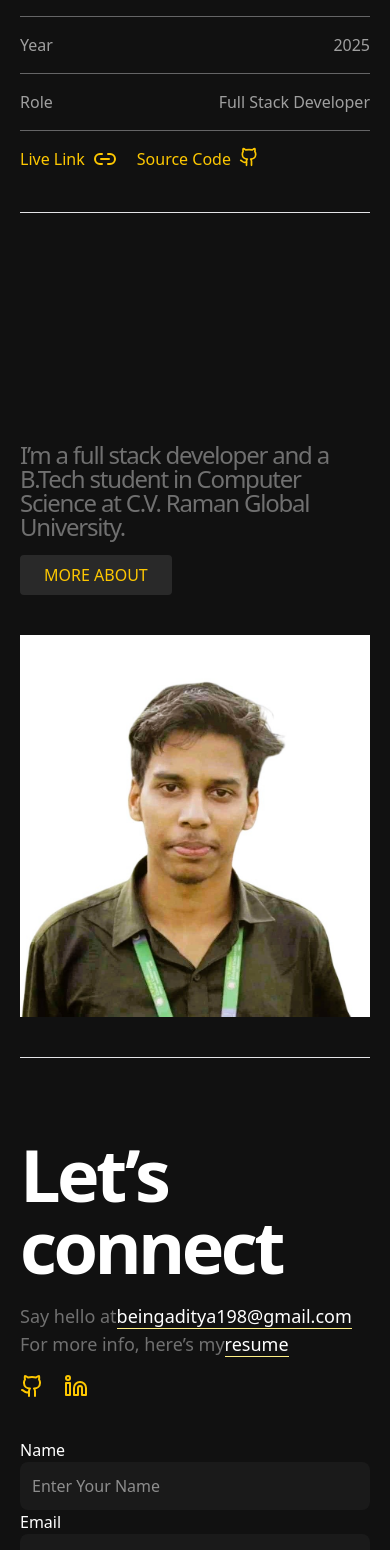
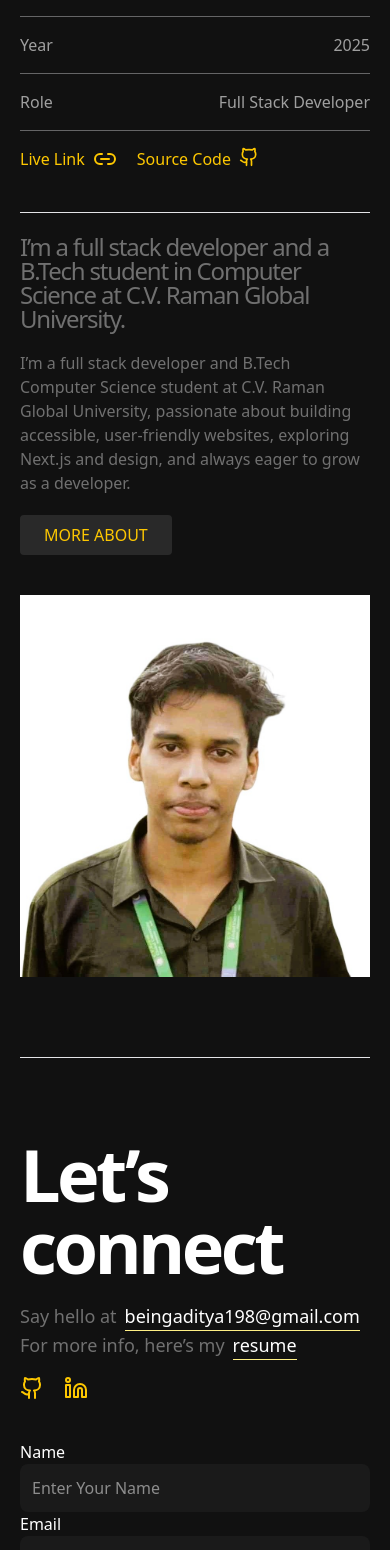
Before and after one commit to Ui-Adiii/Portfolio, a React (Vite) app: page / in a window 390 px wide. Shown: the part 2418-3968 px from the top of the page. Built offline with nearby package versions, Linux system fonts and the light colour scheme.

Commit message:
scroll to top

```diff
--- a/src/App.jsx
+++ b/src/App.jsx
@@ -7,12 +7,15 @@ import About from "./pages/About";
 import Experience from "./pages/Experience";
 import React from "react";
 import SmoothScroll from "./components/SmoothScroll";
-      // SmoothScroll
+import ScrollTop from "./components/ScrollTop";
+
+
 const App = () => {
 
   return (
     <>
       <NavBar />
+      <ScrollTop/>
       <SmoothScroll>
 
       <div className="px-5 md:px-10 lg:px-20 ">
--- /dev/null
+++ b/src/components/ScrollTop.jsx
@@ -0,0 +1,14 @@
+import React, { useEffect } from 'react'
+import { useLocation } from 'react-router-dom';
+
+const ScrollTop = () => {
+  const {pathname} = useLocation();
+
+  useEffect(() => {
+    window.scrollTo(0,0);
+  }, [pathname])
+
+   return null;
+}
+
+export default ScrollTop
--- a/src/context/Context.jsx
+++ b/src/context/Context.jsx
@@ -24,6 +24,7 @@ const data = {
     "Github",
     "Tailwind Css",
     "Redux",
+    "Oop"
   ],
   experiences: [
     {
--- a/src/pages/About.jsx
+++ b/src/pages/About.jsx
@@ -1,32 +1,33 @@
 import React, { useContext } from "react";
 import { Link } from "react-router-dom";
 import ProfilePic2 from "/images/ProfilePic2.jpeg";
-import {easeIn, motion} from 'framer-motion'
+import { easeIn, motion } from "framer-motion";
 import { InfoContext } from "@/context/Context";
 const About = () => {
-  const {shortDescription,description}=useContext(InfoContext)
+  const { shortDescription, description } = useContext(InfoContext);
   return (
-    <div className="flex py-10 md:py-44  text-white flex-col-reverse min-h-screen md:flex-row  gap-10 lg:gap-0">
+    <div className="flex py-20  md:py-44  text-white flex-col-reverse max-h-screen md:flex-row  gap-10 lg:gap-0">
       <div className="w-full md:w-1/2   ">
         <motion.h1
           initial={{
-          y:30,
-          opacity:0
+            y: 30,
+            opacity: 0,
           }}
           whileInView={{
-          y:0,
-          opacity:1
+            y: 0,
+            opacity: 1,
           }}
           viewport={{
-          once:false,
-          amount:.8
+            once: false,
+            amount: 0.8,
           }}
           transition={{
-          delay:.3,
-          duration:.5,
-          ease:easeIn
+            delay: 0.3,
+            duration: 0.5,
+            ease: easeIn,
           }}
-        className="md:text-7xl font-semibold tracking-tighter uppercase hidden md:block">
+          className="md:text-7xl font-semibold tracking-tighter uppercase hidden md:block"
+        >
           about me
         </motion.h1>
         <img
@@ -38,46 +39,47 @@ const About = () => {
       <div className="w-full md:w-1/2 ">
         <motion.h1
           initial={{
-          y:20,
-          opacity:0
+            y: 20,
+            opacity: 0,
           }}
           whileInView={{
-          y:0,
-opacity:1
+            y: 0,
+            opacity: 1,
           }}
           viewport={{
-          amount:.7,
-          once:false
+            amount: 0,
+            once: false,
           }}
           transition={{
-          delay:0.2,
-          duration:.5,
-          ease:easeIn
+            delay: 0.2,
+            duration: 0.5,
+            ease: easeIn,
           }}
-        className=" text-2xl text-white/40 md:text-3xl md:text-white lg:text-4xl  tracking-tighter leading-none ">
+          className=" text-2xl text-white/40 md:text-3xl md:text-white lg:text-4xl  tracking-tighter leading-none "
+        >
           {shortDescription}
         </motion.h1>
         <motion.p
           initial={{
-          y:20,
-          opacity:0
+            y: 20,
+            opacity: 0,
           }}
           whileInView={{
-          y:0,
-opacity:1
+            y: 0,
+            opacity: 1,
           }}
           viewport={{
-          amount:1,
-          once:false
+            amount: 1,
+            once: false,
           }}
           transition={{
-          delay:0.2,
+            delay: 0.2,
 
-          duration:.5,
-          ease:easeIn
+            duration: 0.5,
+            ease: easeIn,
           }}
-
-        className="hidden md:block text-white/40 my-5">
+          className=" text-white/40 my-5"
+        >
           {description}
         </motion.p>
 
--- a/src/pages/Contact.jsx
+++ b/src/pages/Contact.jsx
@@ -32,13 +32,13 @@ opacity:1
         className="text-7xl tracking-tighter font-semibold leading-none">
           Let’s connect
         </motion.h1>
-        <p className="mt-5 text-lg text-white/40">
+        <p className="mt-5 text-lg flex gap-2 text-white/40">
           Say hello at
           <span className="text-white border-b-yellow-200 border-b">
             {email}
           </span>
         </p>
-        <p className="text-lg text-white/40">
+        <p className="text-lg flex gap-2 text-white/40">
           For more info, here’s my
           <a
             className="text-white border-b-yellow-200 border-b"
--- a/src/pages/Experience.jsx
+++ b/src/pages/Experience.jsx
@@ -5,6 +5,8 @@ import Capability from "./Capability";
 import MyExp from "./MyExp";
 
 const Experience = () => {
+
+
   return (
     <div  className="pt-20">
       <WorkAbout />
```
Lines whose indentation alone changed are shown as unchanged.
